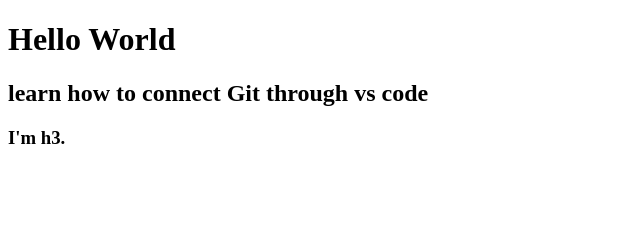
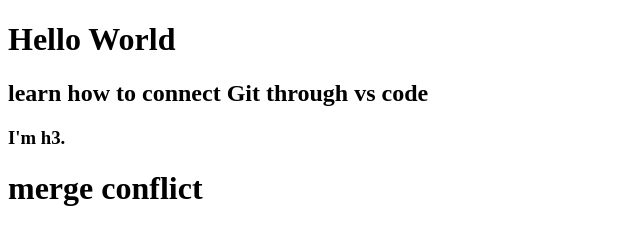
Before and after one commit to Mohammadmojahid/Project_folder, a plain HTML site: page index.html in a window 1280 px wide. Shown: the whole page, without its empty margins (0-640 px from the left). Drawn offline with Linux system fonts and the light colour scheme.

Commit message:
staged commit

```diff
--- a/index.html
+++ b/index.html
@@ -12,6 +12,7 @@
     <h1>Hello World</h1>
     <H2>learn how to connect Git through vs code</H2>
     <h3>I'm h3.</h3>
+    <h1>merge conflict</h1>
 </body>
 
 </html>
```
